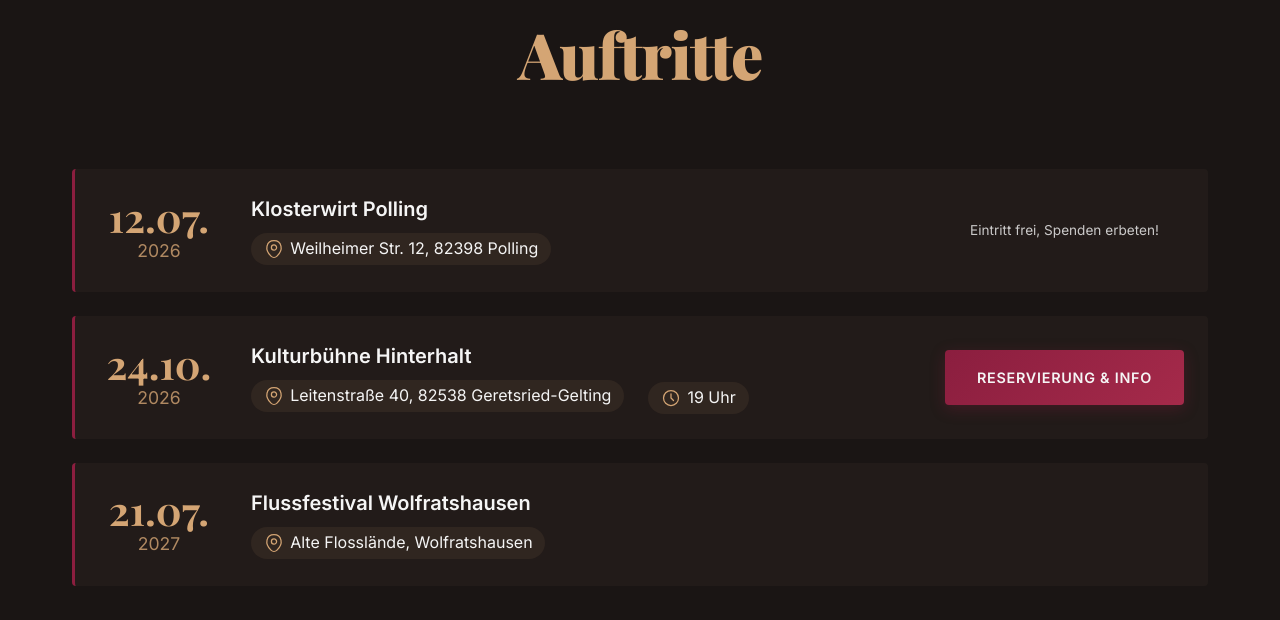
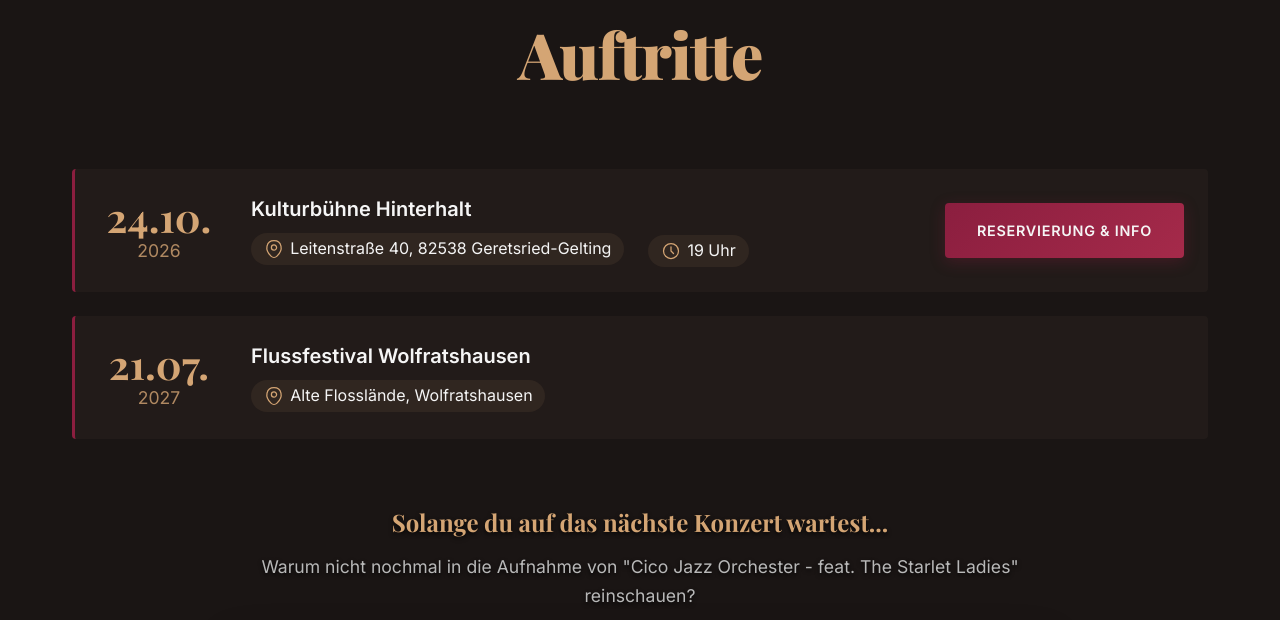
Before and after one commit to LeoGanz/CJO_Website, a website built with Vite: page index.html in a window 1280 px wide. Shown: the part 1849-2469 px from the top of the page. Built offline with nearby package versions, Linux system fonts and the light colour scheme; some packages are replaced by stand-ins of ours; what @cloudinary/html, @cloudinary/url-gen would draw is missing.

Commit message:
remove polling gig

```diff
--- a/index.html
+++ b/index.html
@@ -195,35 +195,6 @@
 
             <div class="tour-dates">
                 <ul class="tour-dates__list">
-
-                    <li class="tour-dates__item">
-                        <div class="tour-dates__date">
-                            <span class="tour-dates__day">12.07.</span>
-                            <span class="tour-dates__year">2026</span>
-                        </div>
-                        <div class="tour-dates__info">
-                            <div class="tour-dates__event">Klosterwirt Polling</div>
-                            <div class="tour-dates__details">
-                                <h3 class="tour-dates__location">
-                                    <a href="https://maps.app.goo.gl/WCaM6NTHLM4kybJK9" target="_blank"
-                                        rel="noopener noreferrer">
-                                        <svg width="20" height="20" viewBox="0 0 24 24" fill="none"
-                                            xmlns="http://www.w3.org/2000/svg">
-                                            <path d="M12 13.43a3.12 3.12 0 100-6.24 3.12 3.12 0 000 6.24z"
-                                                stroke="currentColor" stroke-width="1.5" />
-                                            <path
-                                                d="M3.62 8.49c1.97-8.66 14.8-8.65 16.76.01 1.15 5.08-2.01 9.38-4.78 12.04a5.193 5.193 0 01-7.21 0c-2.76-2.66-5.92-6.97-4.77-12.05z"
-                                                stroke="currentColor" stroke-width="1.5" />
-                                        </svg>
-                                        Weilheimer Str. 12, 82398 Polling
-                                    </a>
-                                </h3>
-                            </div>
-                        </div>
-                        <div class="tour-dates__action">
-                            <p class="tour-dates__note">Eintritt frei, Spenden erbeten!</p>
-                        </div>
-                    </li>
 
                     <li class="tour-dates__item">
                         <div class="tour-dates__date">
```
